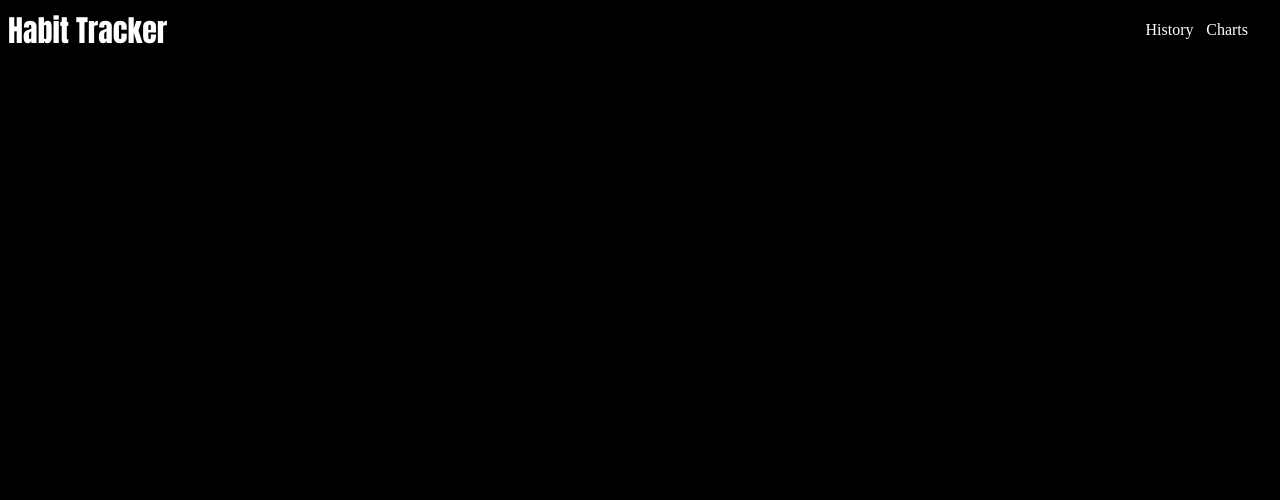
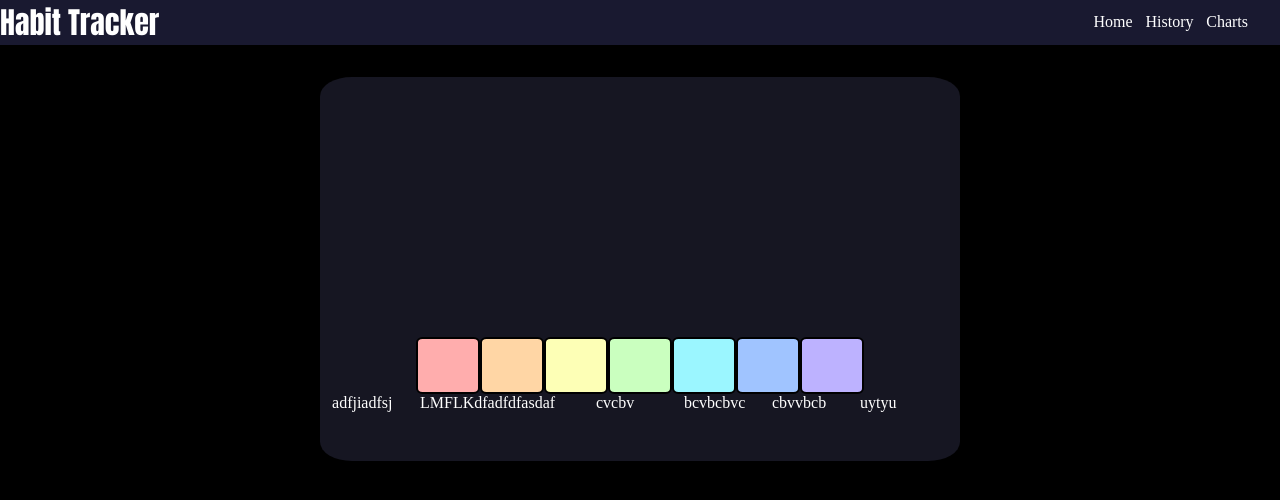
Before and after one commit to yang0709-dev/Habit-Tracker, a React (Vite) app in the folder habit-tracker/: page /Graphs in a window 1280 px wide. Shown: the top 500 px of the page. Built offline with nearby package versions, Linux system fonts and the light colour scheme.

Commit message:
some designs on the graphs page

```diff
--- a/habit-tracker/src/App.jsx
+++ b/habit-tracker/src/App.jsx
@@ -2,6 +2,7 @@ import {Routes,Route} from 'react-router-dom'
 import MainPage from './pages/MainPage'
 import Graphs from './pages/Graphs';
 import Navbar from './components/Navbar';
+import "./css/App.css"
 
 function App(){
   return (
--- a/habit-tracker/src/components/CompletionContextDummy.jsx
+++ b/habit-tracker/src/components/CompletionContextDummy.jsx
@@ -2,7 +2,7 @@ import { createContext,useState } from "react"
 import Task from "./Task"
 import CompletionRates from "./CompletionRates"
 
-export const CompletionContext = createContext(0)
+export const CompletionContext = createContext({ rate: 0, setRate: () => {} })
 
 function CompletionContextDummy(){
     const [tasks, setTasks] = useState([]);
@@ -13,7 +13,7 @@ function CompletionContextDummy(){
     }
 
     let completed = Number(localStorage.getItem("checked"));
-    let total = Number(Object.entries(localStorage).length);
+    let total = Number(Object.entries(localStorage).length-1);
     const [rate,setRate] = useState(completed/total*100)
     return <CompletionContext.Provider value={{rate,setRate}}>
         <div className="taskContainer">
--- a/habit-tracker/src/components/CompletionRates.jsx
+++ b/habit-tracker/src/components/CompletionRates.jsx
@@ -1,5 +1,5 @@
 import "../css/completion.css";
-import React,{ useEffect,useState,useContext } from "react";
+import { useEffect,useState,useContext } from "react";
 import { CompletionContext } from "./CompletionContextDummy";
 
 function CompletionRates() {
@@ -20,7 +20,6 @@ function CompletionRates() {
     useEffect(()=>{
         updateRates()
         window.addEventListener('storage',updateRates)
-        const rateContext = React.createContext(complete/total*100)
         return () => window.removeEventListener('storage',updateRates)
     },[])
 
--- a/habit-tracker/src/components/Navbar.jsx
+++ b/habit-tracker/src/components/Navbar.jsx
@@ -1,25 +1,33 @@
-import "../css/navbar.css"
+import "../css/navbar.css";
+import { Link } from "react-router-dom";
 
-function Navbar(){
-    return <div id="navbar">
+function Navbar() {
+  return (
+    <div id="navbar">
       <div id="tilte">Habit Tracker</div>
       <div className="icon-wrapper">
         <div className="icons">
-                <div className="text">
+          <Link className="text" to={"/"}>
+            Home
+          </Link>
+          <div className="deco-line"></div>
+        </div>
+
+        <div className="icons">
+          <Link className="text" to={"/History"}>
             History
-                </div>
+          </Link>
           <div className="deco-line"></div>
         </div>
         <div className="icons">
-                    <div className="text">
+          <Link className="text" to={"/Graphs"}>
             Charts
-                    </div>
+          </Link>
           <div className="deco-line"></div>
         </div>
       </div>
-
     </div>
-
+  );
 }
 
-export default Navbar
+export default Navbar;
--- a/habit-tracker/src/components/SubmitGoals.jsx
+++ b/habit-tracker/src/components/SubmitGoals.jsx
@@ -17,7 +17,7 @@ function SubmitGoals({addTask}) {
   function set_Keys(val) {
     localStorage.setItem("key", val);
     let completed = Number(localStorage.getItem("checked"));
-    let total = Number(Object.entries(localStorage).length);
+    let total = Number(Object.entries(localStorage).length-1);
     setRate(completed/total*100)
   }
 
@@ -50,6 +50,10 @@ function SubmitGoals({addTask}) {
 
       // save the [name,desc] to localStorage
       set_Tasks(tasks_key,tasks)
+
+      let completed = Number(localStorage.getItem("checked"));
+      let total = Number(Object.entries(localStorage).length-1);
+      setRate(completed/total*100)
 
       taskName.value = ''
       taskDesc.value = ''
--- a/habit-tracker/src/components/Task.jsx
+++ b/habit-tracker/src/components/Task.jsx
@@ -16,7 +16,7 @@ function Task({task_key,remove}){
             setChecked(false)
             localStorage.setItem('checked',checkedCount-1)
             let completed = Number(localStorage.getItem("checked"));
-            let total = Number(Object.entries(localStorage).length);
+            let total = Number(Object.entries(localStorage).length-1);
             setRate(completed/total*100);
         }
 
@@ -25,7 +25,7 @@ function Task({task_key,remove}){
             setChecked(true)
             localStorage.setItem('checked',checkedCount+1)
             let completed = Number(localStorage.getItem("checked"));
-            let total = Number(Object.entries(localStorage).length);
+            let total = Number(Object.entries(localStorage).length-1);
             setRate(completed/total*100)
         }
     }
@@ -37,7 +37,7 @@ function Task({task_key,remove}){
         }
         remove(task_key)
         let completed = Number(localStorage.getItem("checked"));
-        let total = Number(Object.entries(localStorage).length);
+        let total = Number(Object.entries(localStorage).length-1);
         setRate(completed/total*100)
     }
 
--- a/habit-tracker/src/css/App.css
+++ b/habit-tracker/src/css/App.css
@@ -0,0 +1,3 @@
+body{
+    margin: 0;
+}
--- /dev/null
+++ b/habit-tracker/src/css/graphs.css
@@ -0,0 +1,81 @@
+:root{
+    --task-container-color:rgb(22, 22, 34);
+    --bar-color1:#ffadad;
+    --bar-color1:#ffd6a5;
+    --bar-color1:#fdffb6;
+    --bar-color1:#caffbf;
+    --bar-color1:#9bf6ff;
+    --bar-color1:#a0c4ff;
+    --bar-color1:#bdb2ff;
+}
+
+#GraphsContainer{
+    display:flex;
+    justify-content: center;
+    align-items: center;
+}
+
+#GraphWrapper{
+    display: flex;
+    justify-content: center;
+    align-items: center;
+    width: 50%;
+    min-width: 350px;
+    background-color: var(--task-container-color);
+    margin: 2em;
+    aspect-ratio: 5/3;
+    border-radius: 5%;
+    flex-direction: column;
+}
+
+#Graph{
+    width: 70%;
+    height: 70%;
+    display: flex;
+    align-items: end;
+}
+
+.bar{
+    width: calc(100%/7);
+    height: 20%;
+    border: 2px solid black;
+    border-radius: 10%;
+}
+#bar1{
+    background-color: #ffadad;
+}
+
+#bar2{
+    background-color: #ffd6a5;
+}
+
+#bar3{
+    background-color: #fdffb6;
+}
+
+#bar4{
+    background-color: #caffbf;
+}
+
+#bar5{
+    background-color: #9bf6ff;
+}
+
+#bar6{
+    background-color: #a0c4ff;
+
+}
+
+#bar7{
+    background-color: #bdb2ff;
+}
+
+.date{
+    color: white;
+    width: calc(100%/7);
+}
+
+#Dates{
+    display: grid;
+    grid-template-columns: repeat(7,1fr);
+}
--- a/habit-tracker/src/css/navbar.css
+++ b/habit-tracker/src/css/navbar.css
@@ -1,3 +1,7 @@
+:root{
+    --bg-color: rgb(25, 25, 48);;
+}
+
 #tilte{
     color: white;
     font-size: clamp(30px,12%,200px);
@@ -6,10 +10,6 @@
     font-style: normal;
 }
 
-.icons{
-    color: white;
-    margin: .4em;
-}
 
 .icons:hover .deco-line{
     animation: extend .3s linear 1 forwards;
@@ -29,6 +29,7 @@
 #navbar{
     display: flex;
     align-items: center;
+    background-color: var(--bg-color);
 }
 
 .deco-line{
@@ -46,3 +47,9 @@
     justify-content: center;
     align-items: center;
 }
+
+.text{
+    color: white;
+    margin: .4em;
+    text-decoration: none;
+}
--- a/habit-tracker/src/pages/Graphs.jsx
+++ b/habit-tracker/src/pages/Graphs.jsx
@@ -1,5 +1,30 @@
-function Graphs(){
-    return <></>
+import "../css/graphs.css";
+
+function Graphs() {
+  return (
+    <div id="GraphsContainer">
+      <div id="GraphWrapper">
+        <div id="Graph">
+          <div id="bar1" className="bar"></div>
+          <div id="bar2" className="bar"></div>
+          <div id="bar3" className="bar"></div>
+          <div id="bar4" className="bar"></div>
+          <div id="bar5" className="bar"></div>
+          <div id="bar6" className="bar"></div>
+          <div id="bar7" className="bar"></div>
+        </div>
+        <div id="Dates">
+          <div id="date1" className="date">adfjiadfsj</div>
+          <div id="date2" className="date">LMFLKdfadf</div>
+          <div id="date3" className="date">dfasdaf</div>
+          <div id="date4" className="date">cvcbv</div>
+          <div id="date5" className="date">bcvbcbvc</div>
+          <div id="date6" className="date">cbvvbcb</div>
+          <div id="date7" className="date">uytyu</div>
+        </div>
+      </div>
+    </div>
+  );
 }
 
-export default Graphs
+export default Graphs;
```
Lines whose indentation alone changed are shown as unchanged.
